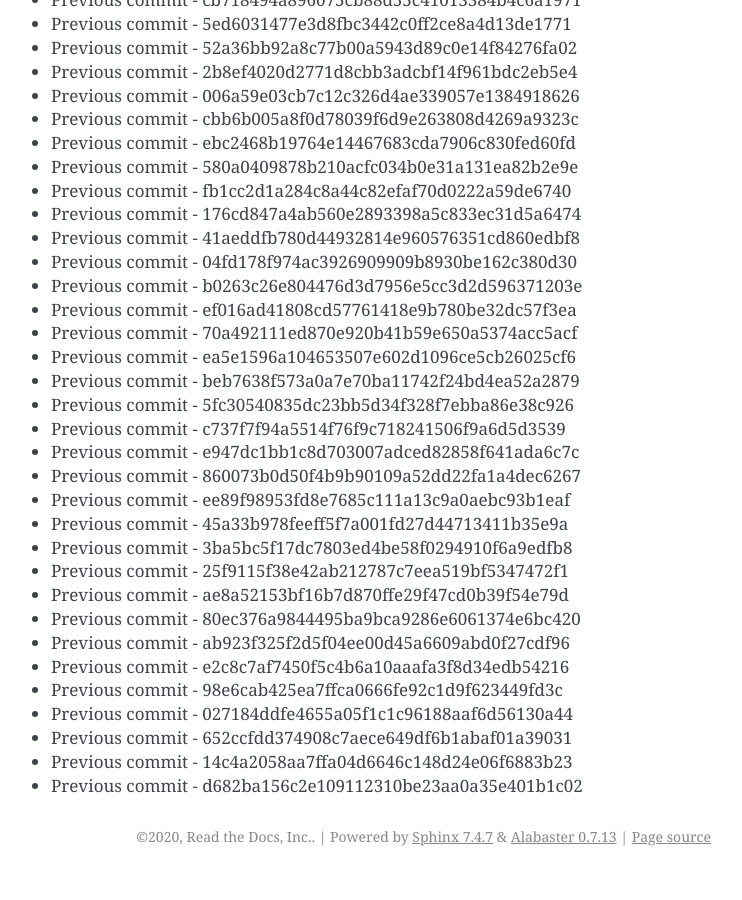
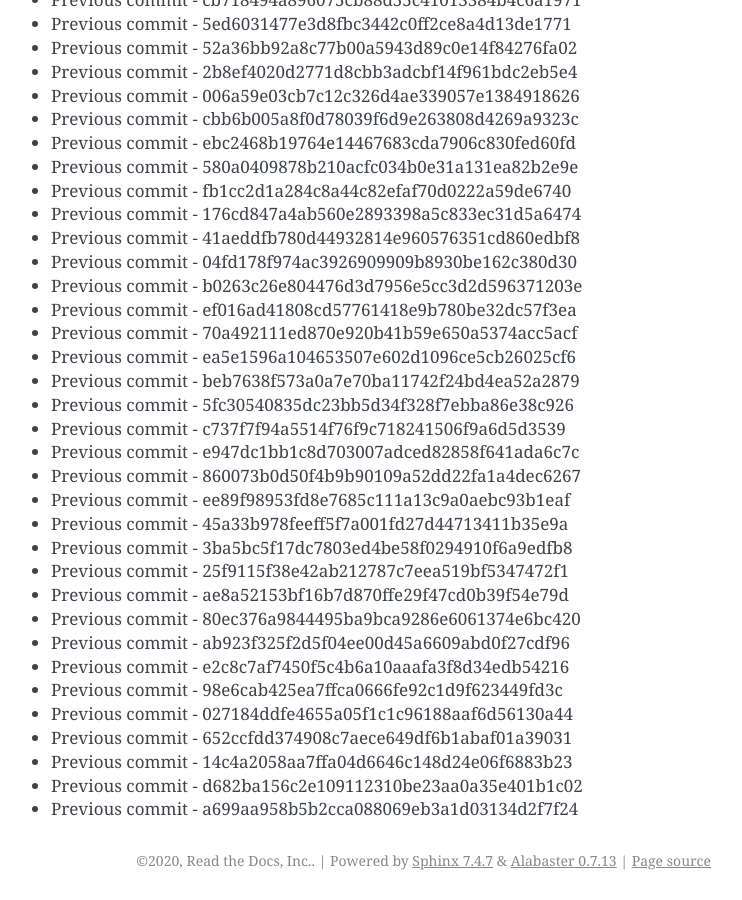
Before and after one commit to readthedocs/rtd-git-stresstest, a Sphinx documentation site: the page built from docs/updates.rst, in a window 1280 px wide and 900 px high, scrolled down 67810 px. Shown: the whole window, without its empty margins (399-1141 px from the left). Built offline with Sphinx 7.4.7, drawn with Linux system fonts in a browser that asks for light colours; before the commit the page ends 68686 px from its top, so only the background shows below that.

Commit message:
Generating commit from previous: a699aa958b5b2cca088069eb3a1d03134d2f7f24

```diff
--- a/docs/updates.rst
+++ b/docs/updates.rst
@@ -2881,3 +2881,4 @@ It can be tested for any performance characteristics.
 * Previous commit - 652ccfdd374908c7aece649df6b1abaf01a39031
 * Previous commit - 14c4a2058aa7ffa04d6646c148d24e06f6883b23
 * Previous commit - d682ba156c2e109112310be23aa0a35e401b1c02
+* Previous commit - a699aa958b5b2cca088069eb3a1d03134d2f7f24
```
